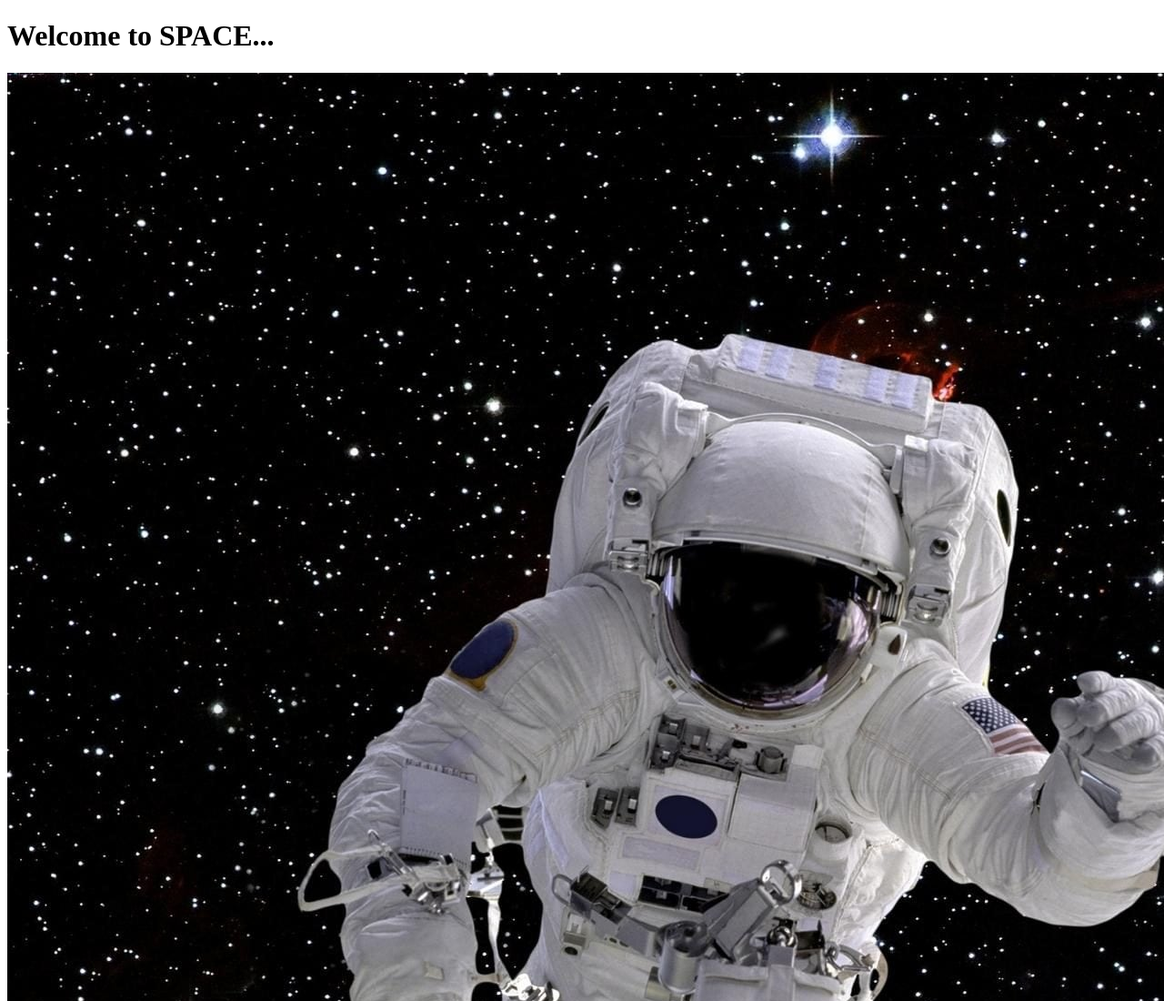
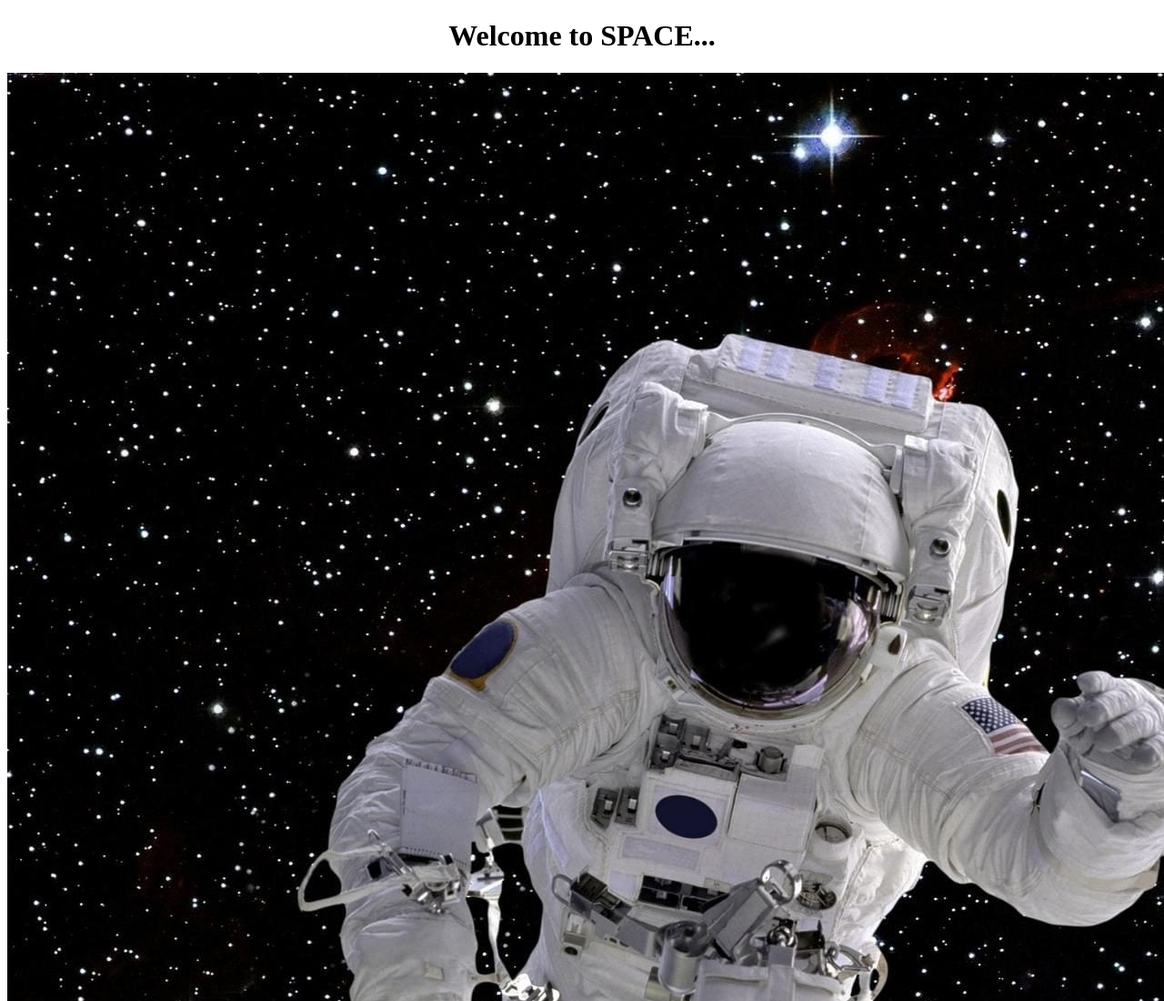
Before and after one commit to ankit22github/test, a plain HTML site: page index.html in a window 1280 px wide. Shown: the top 1100 px of the page at 91% size. Drawn offline with Linux system fonts and the light colour scheme.

Commit message:
Update index.html

```diff
--- a/index.html
+++ b/index.html
@@ -5,7 +5,7 @@
   </head>
   <body>
     <p>
-      <h1> Welcome to SPACE... </h1>
+      <h1> <center> Welcome to SPACE... </center> </h1>
       <img src="image.png" alt="Image" align="middle" />
     </p>
   </body>
```
